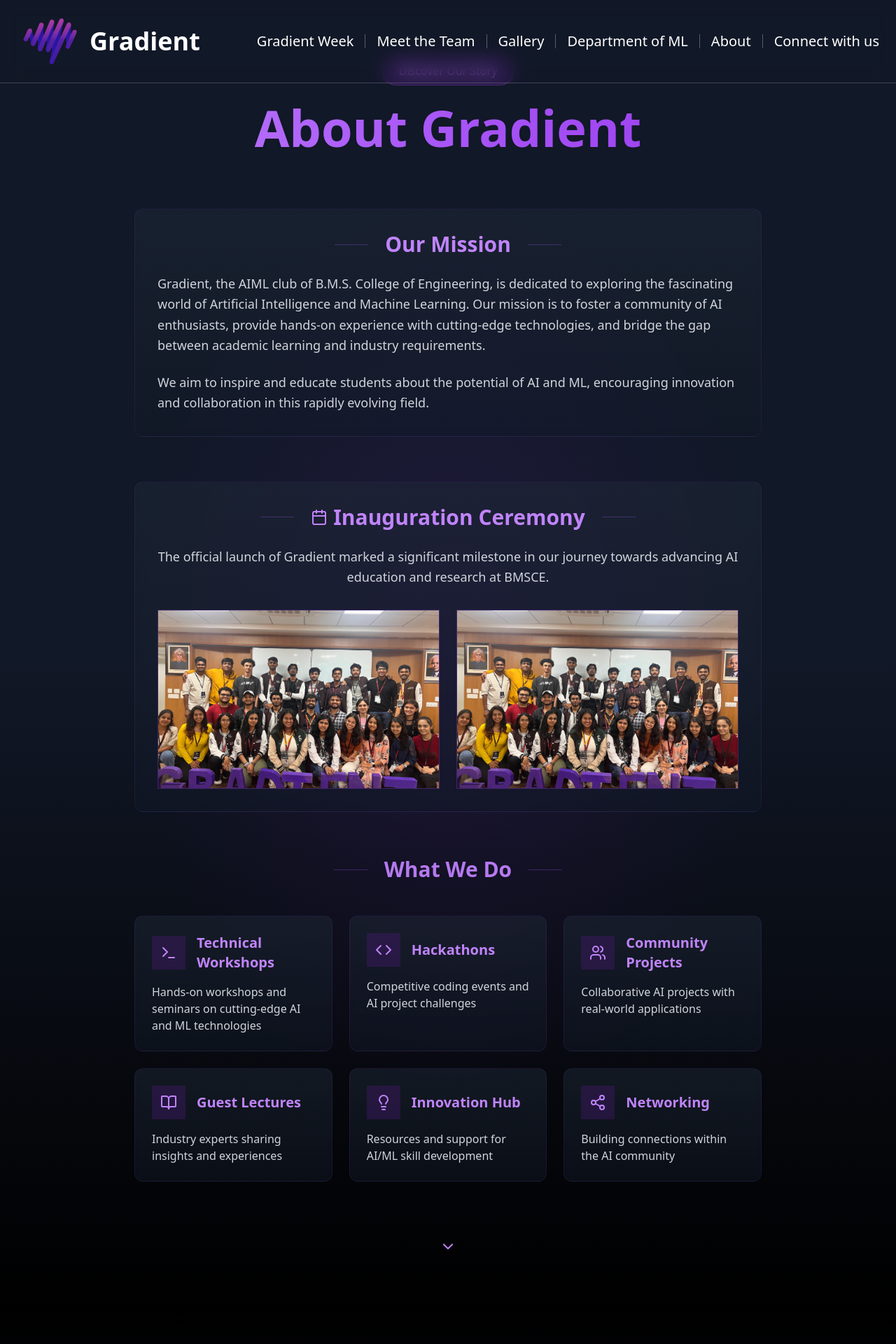
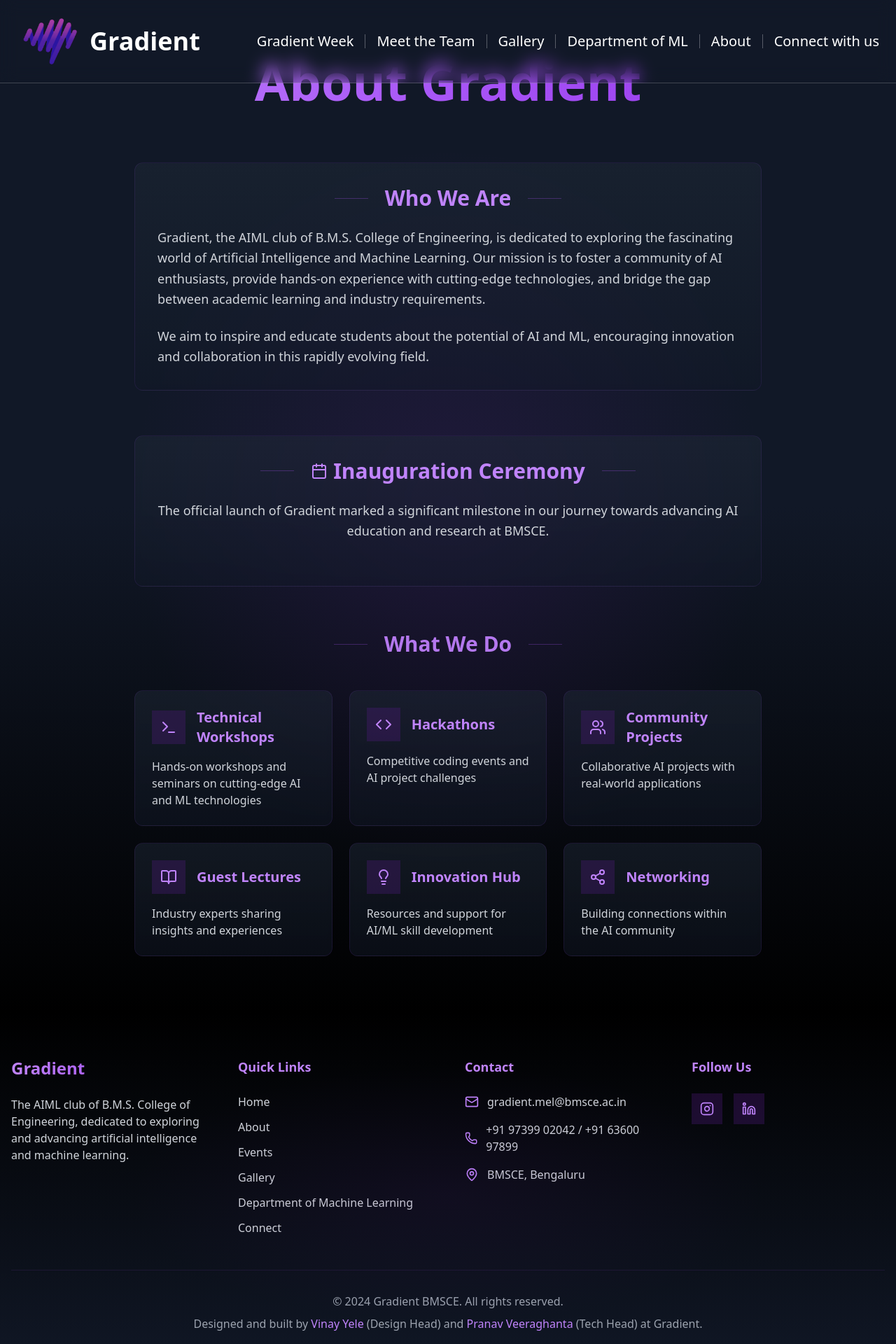
Before and after one commit to Vinay-yele/Gradient-Website, a Next.js app: page /about in a window 1280 px wide. Shown: the top 1920 px of the page at 70% size. Built offline with nearby package versions, Linux system fonts and the light colour scheme.

Commit message:
Update page.tsx

```diff
--- a/app/about/page.tsx
+++ b/app/about/page.tsx
@@ -53,22 +53,13 @@ export default function About() {
           animate={{ opacity: 1, y: 0 }}
           transition={{ duration: 0.7 }}
         >
-          <motion.div
-            initial={{ opacity: 0, y: 20 }}
-            animate={{ opacity: 1, y: 0 }}
-            transition={{ delay: 0.2 }}
-            className="inline-block px-6 py-2 rounded-full bg-purple-900/30 border border-purple-500/30 mb-6"
-          >
-            <span className="text-purple-400">Discover Our Story</span>
-          </motion.div>
-
           <h1 className="text-5xl md:text-7xl font-bold mb-6 text-transparent bg-clip-text bg-gradient-to-r from-purple-400 via-purple-500 to-purple-600">
             About Gradient
           </h1>
         </motion.div>
 
         <div className="max-w-4xl mx-auto space-y-16">
-          {/* Mission Section */}
+          {/* Who We Are Section */}
           <motion.section
             initial={{ opacity: 0, y: 40 }}
             animate={{ opacity: 1, y: 0 }}
@@ -79,7 +70,7 @@ export default function About() {
               <div className="flex items-center justify-center mb-6">
                 <div className="h-px w-12 bg-purple-500/30" />
                 <h2 className="text-3xl font-bold px-6 text-center text-purple-400">
-                  Our Mission
+                  Who We Are
                 </h2>
                 <div className="h-px w-12 bg-purple-500/30" />
               </div>
@@ -118,44 +109,6 @@ export default function About() {
                 <p className="text-gray-300 text-lg leading-relaxed text-center mb-8">
                   The official launch of Gradient marked a significant milestone in our journey towards advancing AI education and research at BMSCE.
                 </p>
-
-                <div className="grid md:grid-cols-2 gap-6">
-                  <motion.div
-                    initial={{ opacity: 0, x: -20 }}
-                    animate={{ opacity: 1, x: 0 }}
-                    transition={{ duration: 0.7, delay: 0.5 }}
-                    className="group relative"
-                  >
-                    <div className="absolute inset-0 bg-purple-600/10 rounded-lg group-hover:bg-purple-600/20 transition-colors duration-300" />
-                    <div className="relative h-64 rounded-lg overflow-hidden border border-purple-500/20">
-                      <Image
-                        src="/innaugaration.jpg"
-                        alt="Inauguration Ceremony 1"
-                        width={600}
-                        height={400}
-                        className="w-full h-full object-cover transform group-hover:scale-110 transition-transform duration-500"
-                      />
-                    </div>
-                  </motion.div>
-
-                  <motion.div
-                    initial={{ opacity: 0, x: 20 }}
-                    animate={{ opacity: 1, x: 0 }}
-                    transition={{ duration: 0.7, delay: 0.6 }}
-                    className="group relative"
-                  >
-                    <div className="absolute inset-0 bg-purple-600/10 rounded-lg group-hover:bg-purple-600/20 transition-colors duration-300" />
-                    <div className="relative h-64 rounded-lg overflow-hidden border border-purple-500/20">
-                      <Image
-                        src="/innaugaration.jpg"
-                        alt="Inauguration Ceremony 2"
-                        width={600}
-                        height={400}
-                        className="w-full h-full object-cover transform group-hover:scale-110 transition-transform duration-500"
-                      />
-                    </div>
-                  </motion.div>
-                </div>
               </div>
             </div>
           </motion.section>
@@ -195,20 +148,6 @@ export default function About() {
             </div>
           </motion.section>
         </div>
-
-        <motion.div
-          className="text-center mt-20"
-          initial={{ opacity: 0 }}
-          animate={{ opacity: 1 }}
-          transition={{ delay: 1, duration: 0.5 }}
-        >
-          <motion.div
-            animate={{ y: [0, 8, 0] }}
-            transition={{ duration: 1.5, repeat: Infinity }}
-          >
-            <ChevronDown size={24} className="text-purple-400 mx-auto" />
-          </motion.div>
-        </motion.div>
       </div>
         {/* <Footer/> */}
     </main>
```
